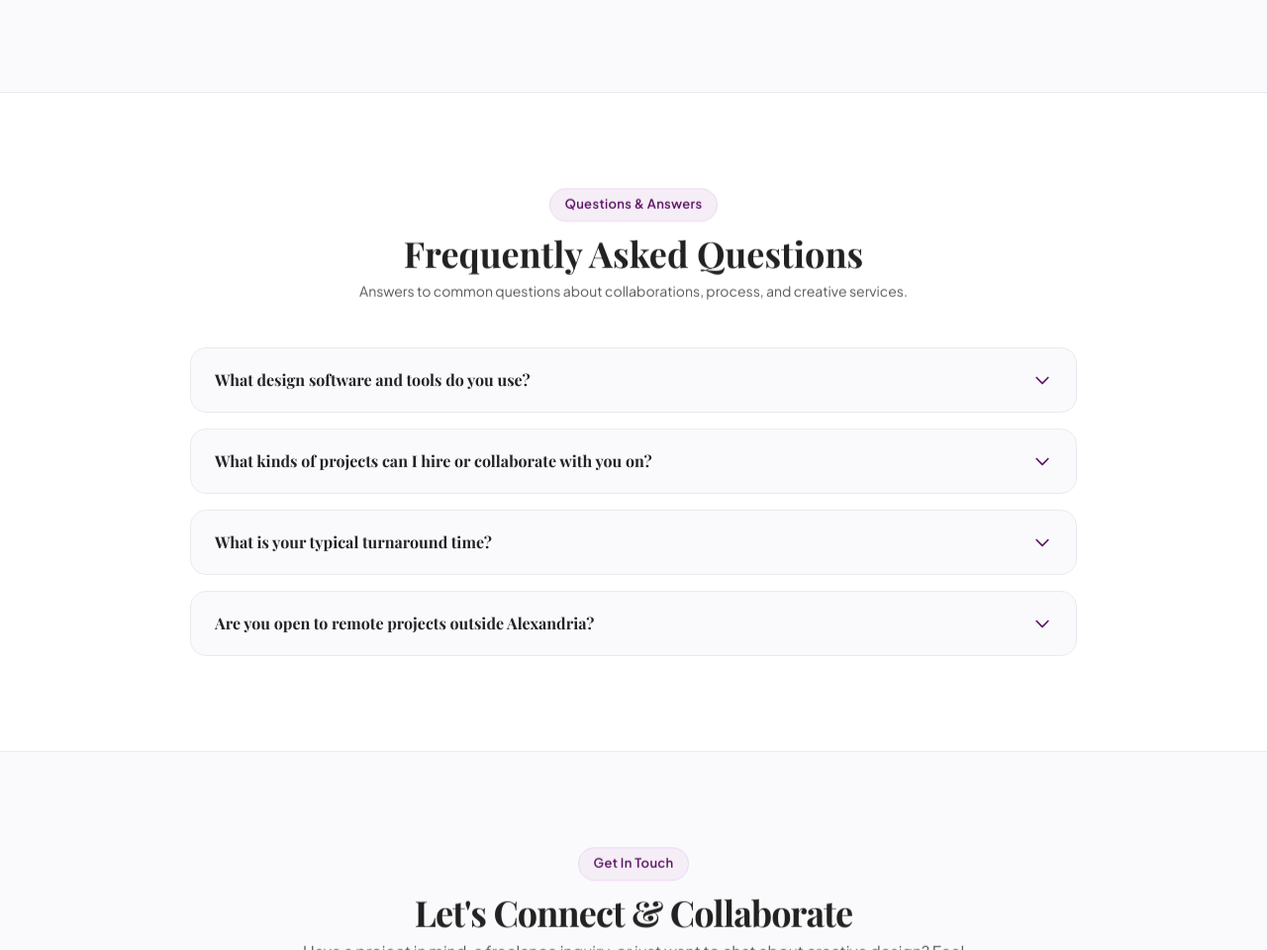
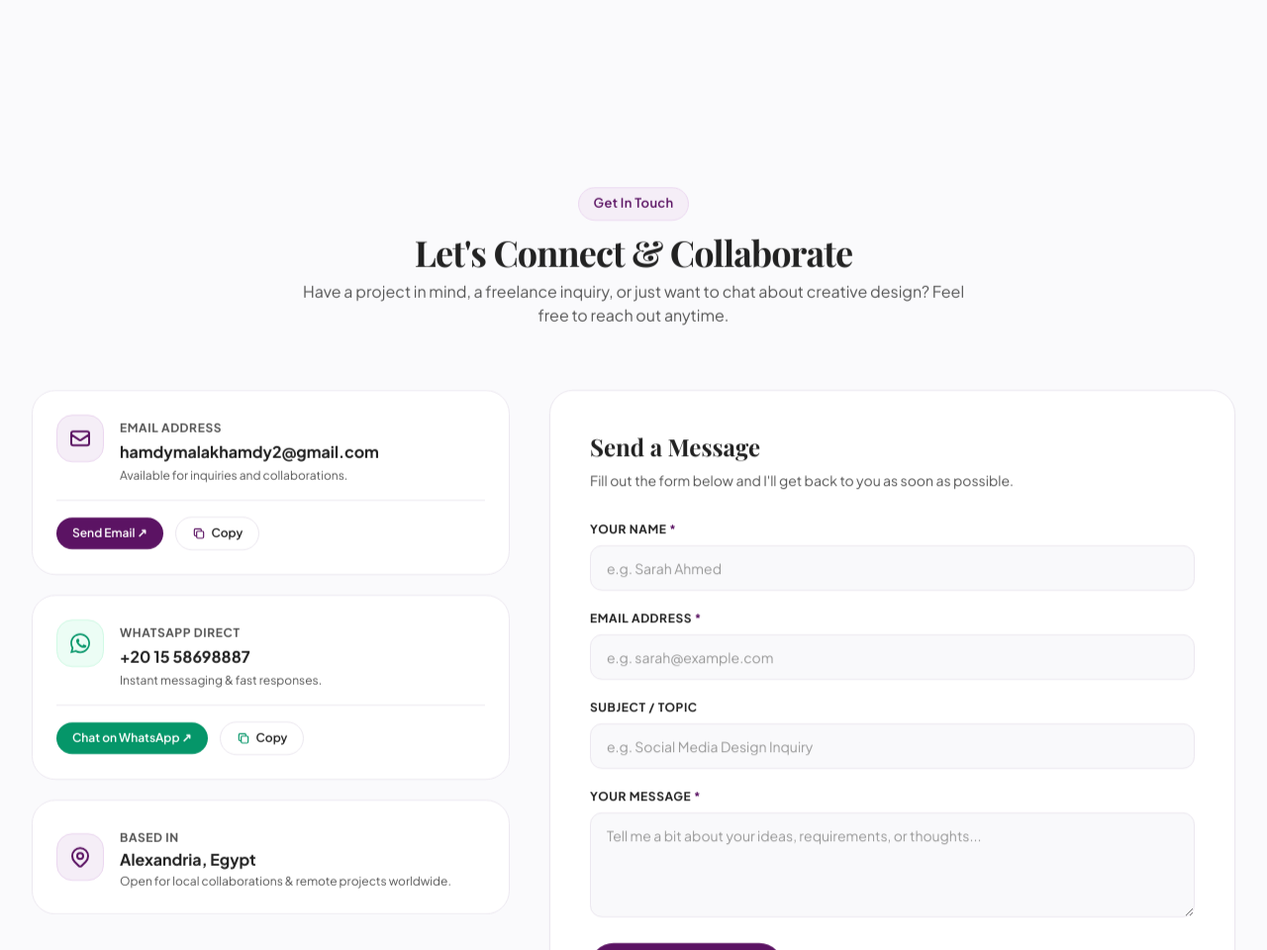
Before and after one commit to NadeenElshenawy/Malak_Hamdy, a plain HTML site: page index.html in a window 1280 px wide. Shown: the part 6354-7314 px from the top of the page at 99% size. Drawn offline with nearby package versions, Linux system fonts and the light colour scheme; a web font is replaced by a local one.

Commit message:
removed questions section

```diff
--- a/index.html
+++ b/index.html
@@ -1060,76 +1060,6 @@
       </div>
     </section>
 
-    <!-- FAQ SECTION -->
-    <section class="py-20 sm:py-24 px-4 sm:px-8 bg-white border-y border-[#ECE8F0]">
-      <div class="max-w-4xl mx-auto">
-        <div class="text-center mb-12 reveal-on-scroll">
-          <div class="pill-tag mb-3 mx-auto">
-            <span>Questions &amp; Answers</span>
-          </div>
-          <h2 class="font-serif text-3xl sm:text-4xl text-[#222222] font-bold">
-            Frequently Asked Questions
-          </h2>
-          <p class="text-sm text-[#555555] mt-2">
-            Answers to common questions about collaborations, process, and creative services.
-          </p>
-        </div>
-
-        <div class="space-y-4 reveal-on-scroll delay-100">
-          <!-- FAQ 1 -->
-          <div class="faq-item bg-[#FAFAFC] rounded-2xl border border-[#ECE8F0] overflow-hidden transition-all duration-200">
-            <button class="faq-trigger w-full px-6 py-5 flex items-center justify-between text-left focus:outline-none">
-              <span class="font-serif font-bold text-[#222222] text-base">What design software and tools do you use?</span>
-              <span class="faq-icon text-[#5B1363] transition-transform duration-300">
-                <svg class="w-5 h-5" fill="none" stroke="currentColor" viewBox="0 0 24 24"><path stroke-linecap="round" stroke-linejoin="round" stroke-width="2" d="M19 9l-7 7-7-7"/></svg>
-              </span>
-            </button>
-            <div class="faq-answer hidden px-6 pb-5 pt-1 text-sm text-[#555555] leading-relaxed border-t border-[#ECE8F0]">
-              I primarily work with <strong>Canva Pro</strong> for layout, social media branding, and carousels, paired with Notion for content matrices and grid planning. I also apply foundational design principles including typography pairs, color harmonies, and negative space balance.
-            </div>
-          </div>
-
-          <!-- FAQ 2 -->
-          <div class="faq-item bg-[#FAFAFC] rounded-2xl border border-[#ECE8F0] overflow-hidden transition-all duration-200">
-            <button class="faq-trigger w-full px-6 py-5 flex items-center justify-between text-left focus:outline-none">
-              <span class="font-serif font-bold text-[#222222] text-base">What kinds of projects can I hire or collaborate with you on?</span>
-              <span class="faq-icon text-[#5B1363] transition-transform duration-300">
-                <svg class="w-5 h-5" fill="none" stroke="currentColor" viewBox="0 0 24 24"><path stroke-linecap="round" stroke-linejoin="round" stroke-width="2" d="M19 9l-7 7-7-7"/></svg>
-              </span>
-            </button>
-            <div class="faq-answer hidden px-6 pb-5 pt-1 text-sm text-[#555555] leading-relaxed border-t border-[#ECE8F0]">
-              I create aesthetic Instagram carousels, post templates, feed theme mockups, visual storytelling storyboards, basic brand style boards, and monthly content calendars for creators, small businesses, and lifestyle brands.
-            </div>
-          </div>
-
-          <!-- FAQ 3 -->
-          <div class="faq-item bg-[#FAFAFC] rounded-2xl border border-[#ECE8F0] overflow-hidden transition-all duration-200">
-            <button class="faq-trigger w-full px-6 py-5 flex items-center justify-between text-left focus:outline-none">
-              <span class="font-serif font-bold text-[#222222] text-base">What is your typical turnaround time?</span>
-              <span class="faq-icon text-[#5B1363] transition-transform duration-300">
-                <svg class="w-5 h-5" fill="none" stroke="currentColor" viewBox="0 0 24 24"><path stroke-linecap="round" stroke-linejoin="round" stroke-width="2" d="M19 9l-7 7-7-7"/></svg>
-              </span>
-            </button>
-            <div class="faq-answer hidden px-6 pb-5 pt-1 text-sm text-[#555555] leading-relaxed border-t border-[#ECE8F0]">
-              Single post designs or small carousel sets usually take <strong>2–3 business days</strong>. Larger packages or multi-week content planning usually take <strong>4–6 business days</strong> with open communication and revision checkpoints.
-            </div>
-          </div>
-
-          <!-- FAQ 4 -->
-          <div class="faq-item bg-[#FAFAFC] rounded-2xl border border-[#ECE8F0] overflow-hidden transition-all duration-200">
-            <button class="faq-trigger w-full px-6 py-5 flex items-center justify-between text-left focus:outline-none">
-              <span class="font-serif font-bold text-[#222222] text-base">Are you open to remote projects outside Alexandria?</span>
-              <span class="faq-icon text-[#5B1363] transition-transform duration-300">
-                <svg class="w-5 h-5" fill="none" stroke="currentColor" viewBox="0 0 24 24"><path stroke-linecap="round" stroke-linejoin="round" stroke-width="2" d="M19 9l-7 7-7-7"/></svg>
-              </span>
-            </button>
-            <div class="faq-answer hidden px-6 pb-5 pt-1 text-sm text-[#555555] leading-relaxed border-t border-[#ECE8F0]">
-              Yes, absolutely! While I am based in Alexandria, Egypt, I work remotely with clients and collaborators across Egypt, the MENA region, and internationally via WhatsApp, Email, and Google Drive.
-            </div>
-          </div>
-        </div>
-      </div>
-    </section>
 
     <!-- CONTACT SECTION -->
     <section id="contact" class="py-20 sm:py-24 px-4 sm:px-8 bg-[#FAFAFC]">
```
